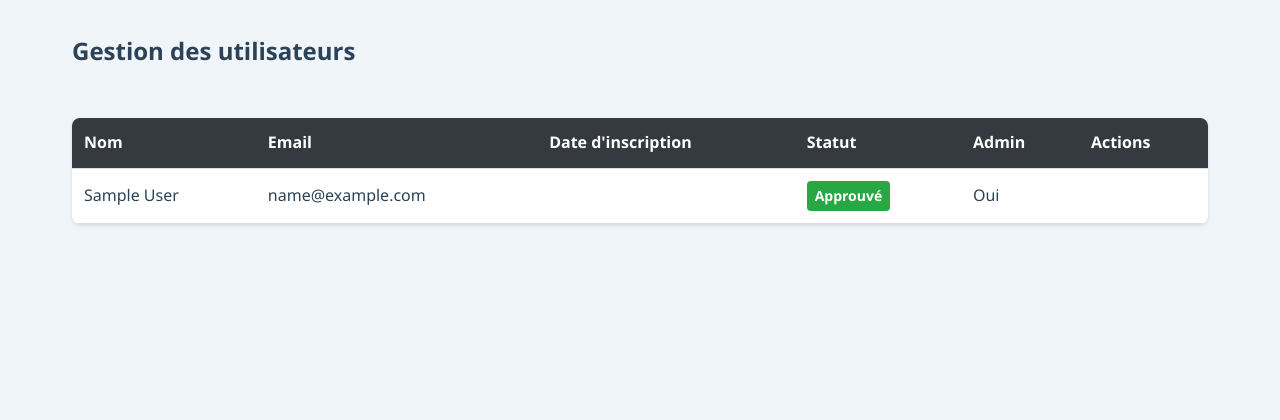
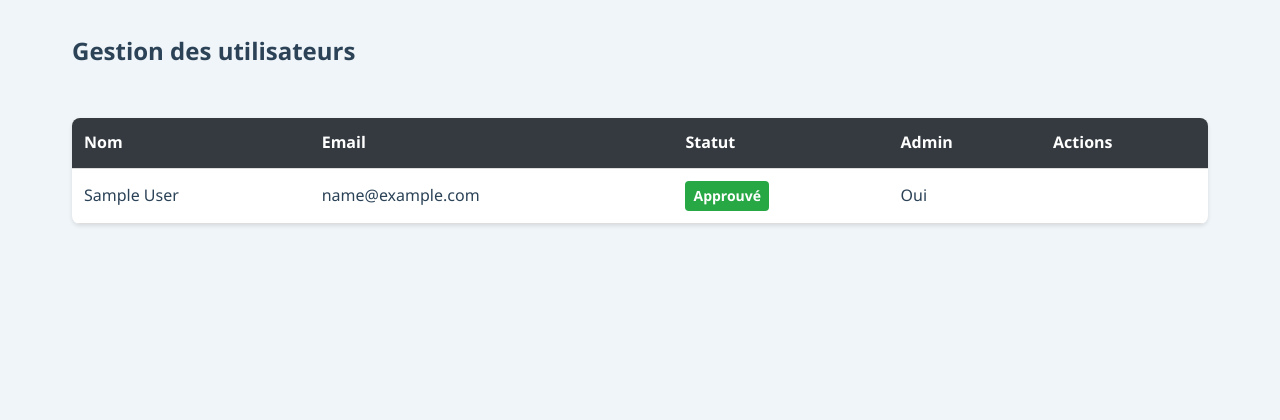
Before and after one commit to sebb34/Noirmoutier, a Flask app: template templates/manage_users.html in a window 1280 px wide. Shown: the part 125-545 px from the top of the page. Run offline with Flask 3, Linux system fonts and the light colour scheme; the template is opened without the code that fills it: values that come from a table or form of the project are taken from there, others are empty; a user stored in the database is signed in; tables that the repository leaves empty hold one stand-in row (values such as "Sample post").

Commit message:
Remove registration_date column from manage_users template

```diff
--- a/templates/manage_users.html
+++ b/templates/manage_users.html
@@ -134,7 +134,6 @@
                         <tr>
                             <th>Nom</th>
                             <th>Email</th>
-                            <th>Date d'inscription</th>
                             <th>Statut</th>
                             <th>Admin</th>
                             <th>Actions</th>
@@ -145,7 +144,6 @@
                         <tr>
                             <td>{{ user.name }}</td>
                             <td>{{ user.email }}</td>
-                            <td>{{ user.registration_date.strftime('%d/%m/%Y %H:%M') }}</td>
                             <td>
                                 {% if user.is_approved %}
                                     <span class="badge approved">Approuvé</span>
```
